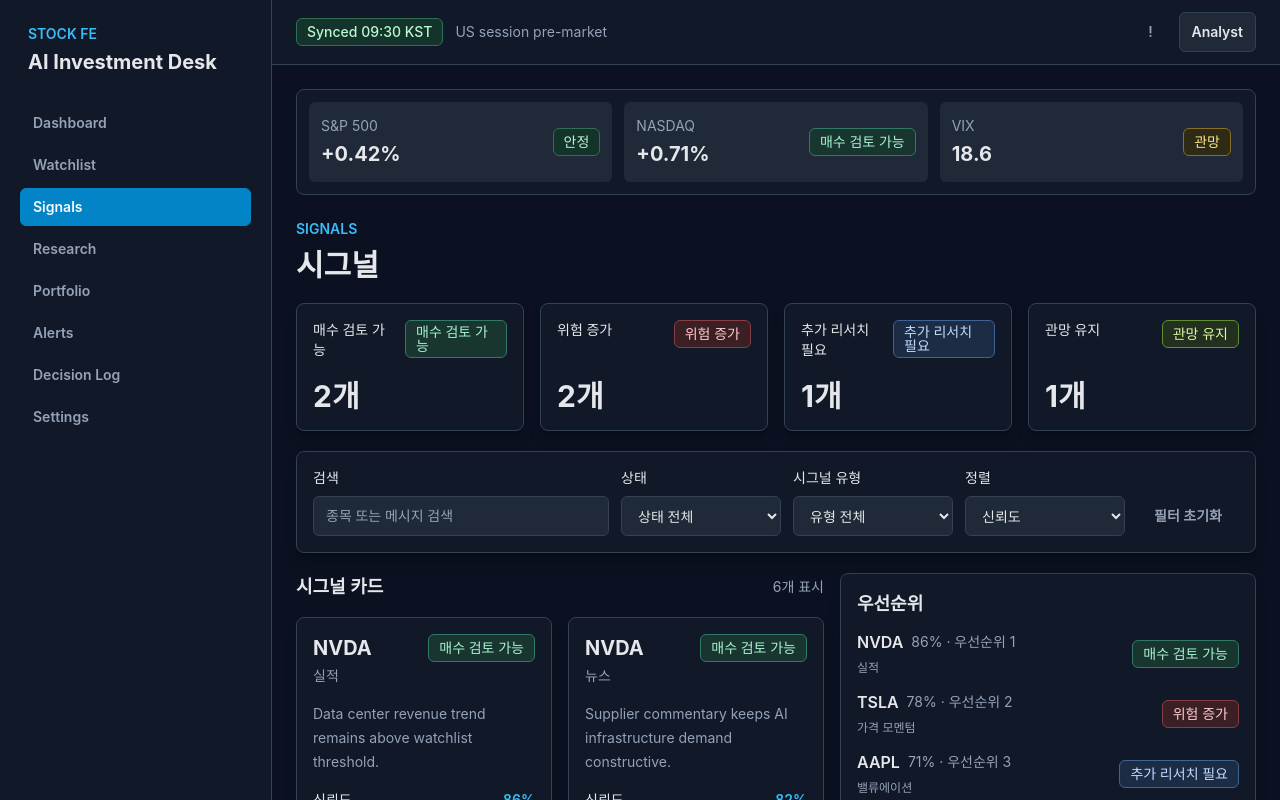
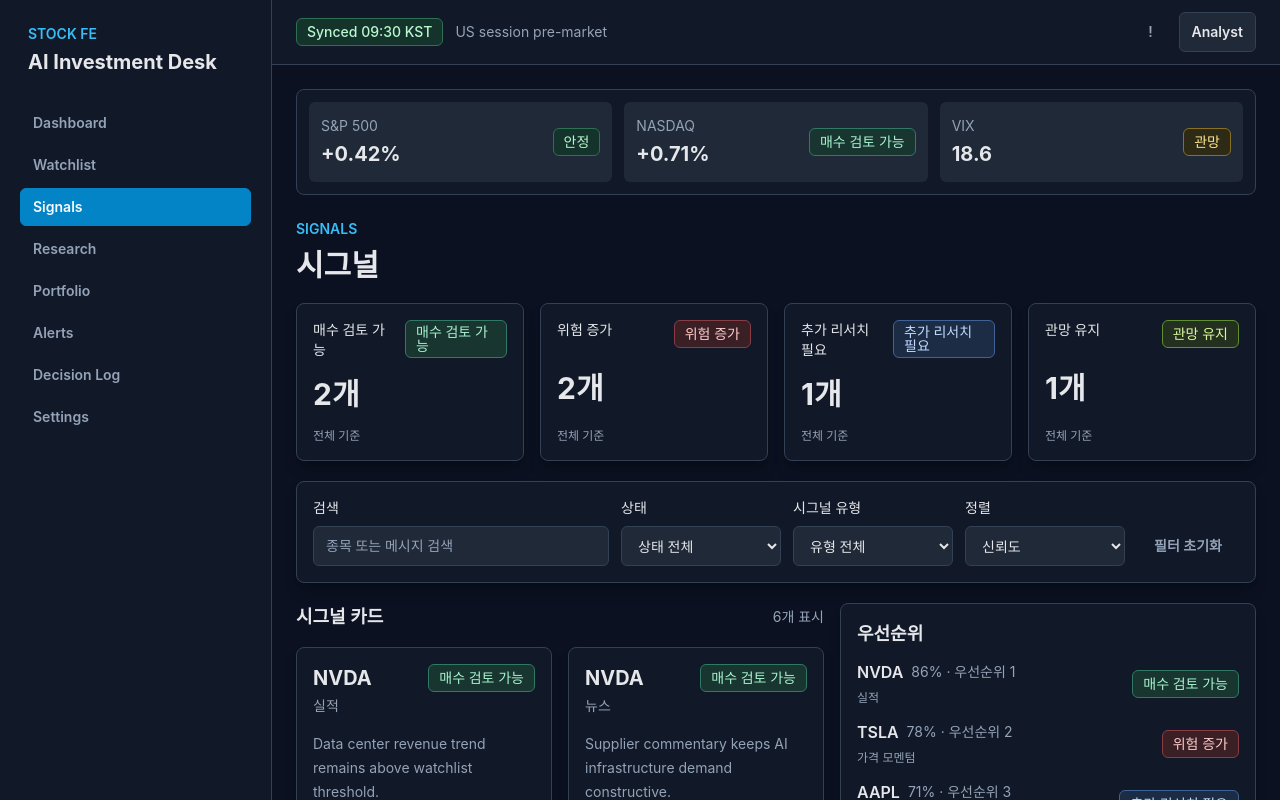
Before and after one commit to JongEunLee310/project_stock_frontend, a React (Vite) app: page /signals in a window 1280 px wide. Shown: the top 800 px of the page. Built offline with nearby package versions, Linux system fonts and the light colour scheme.

Commit message:
fix: Signals 요약 기준 라벨 추가

```diff
--- a/src/pages/ui/SignalsPage.tsx
+++ b/src/pages/ui/SignalsPage.tsx
@@ -101,6 +101,9 @@ function SummaryCards({ signals }: { signals: Signal[] }) {
             <strong className="text-3xl font-bold text-app-text">
               {countsByStatus[status] ?? 0}개
             </strong>
+            <span className="text-xs font-medium text-app-text-muted">
+              전체 기준
+            </span>
           </div>
         </Card>
       ))}
```
Also changed, not shown: 1 other file (tests, documents, lock files or other folders).
